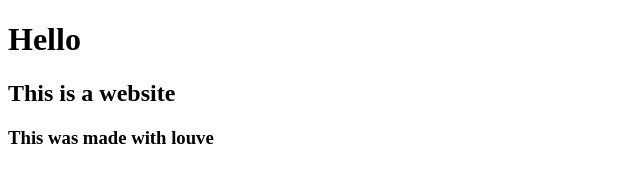
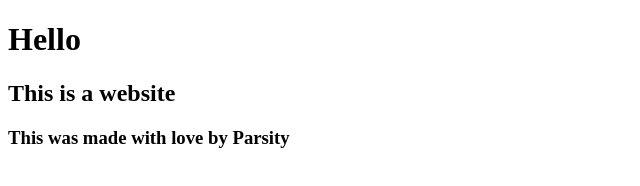
Before and after one commit to atorrez007/git-fun, a plain HTML site: page index.html in a window 1280 px wide. Shown: the full height of the page, 0-640 px from the left. Drawn offline with Linux system fonts and the light colour scheme.

Commit message:
pulled back previous commit and added one more word to site

```diff
--- a/index.html
+++ b/index.html
@@ -9,6 +9,6 @@
   <body>
     <h1>Hello</h1>
     <h2>This is a website</h2>
-    <h3>This was made with louve</h3>
+    <h3>This was made with love by Parsity</h3>
   </body>
 </html>
```
